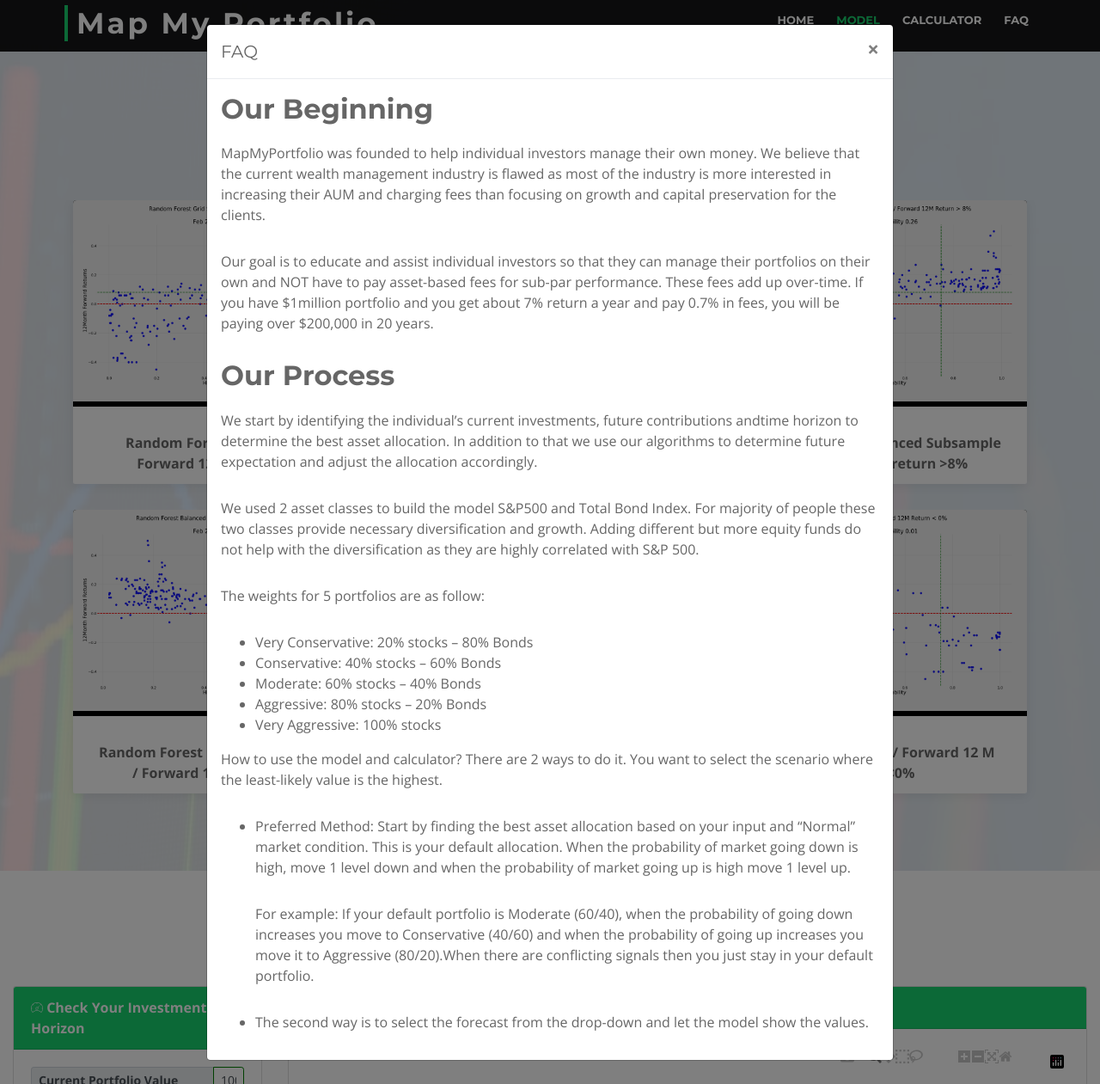
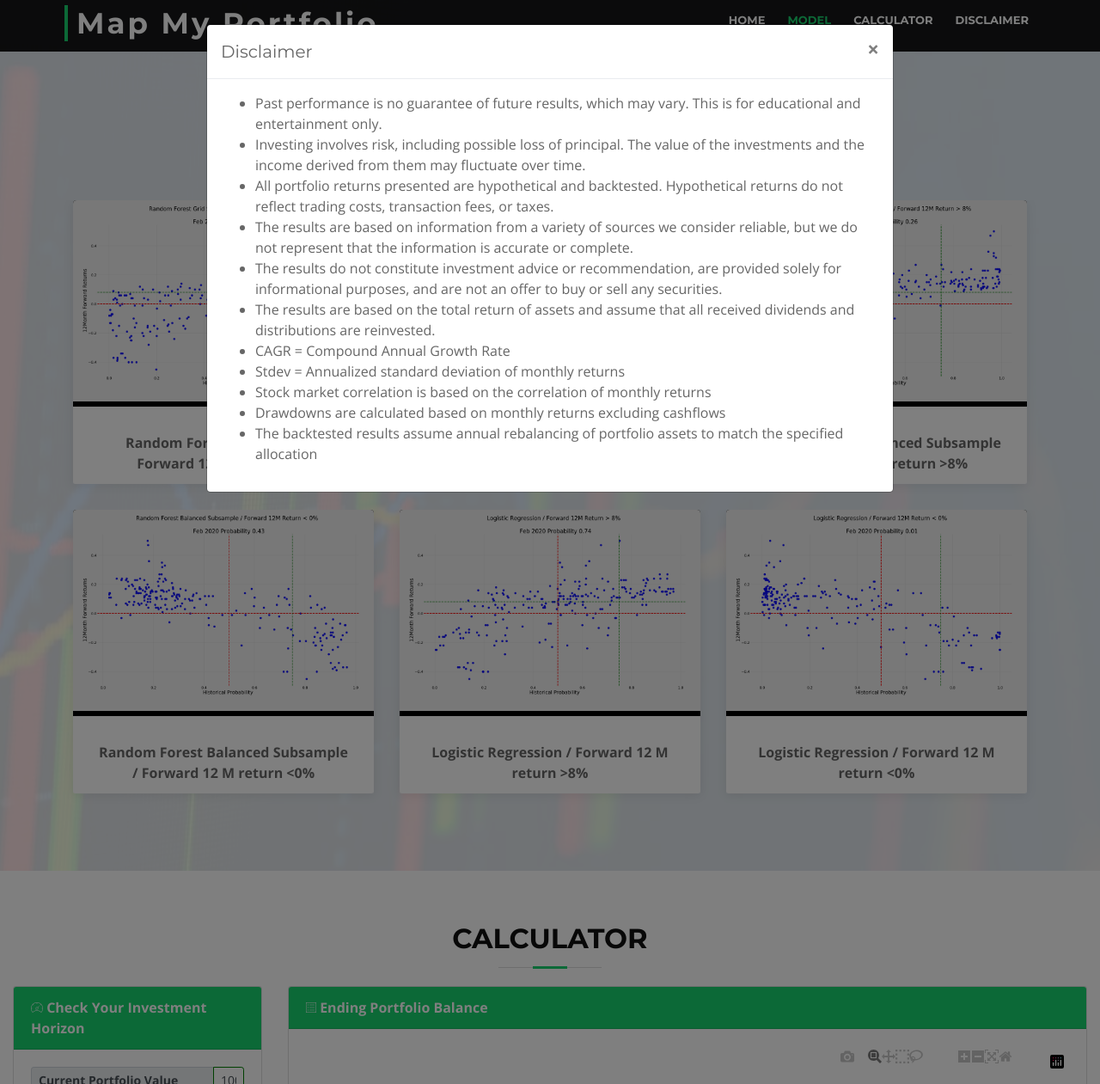
Before and after one commit to sainigurcharan/Investment-Forcasting, a Flask app: page /calc in a window 1280 px wide, after a click on "DISCLAIMER". Shown: the whole page at 86% size. Run offline with Flask 2, Linux system fonts and the light colour scheme; some libraries are stand-ins or nearby versions; some web fonts are replaced.

Commit message:
Subscride and Disclaimer button

```diff
--- a/templates/calc.html
+++ b/templates/calc.html
@@ -77,7 +77,7 @@
           <li><a href="/">Home</a></li>
           <li  class="menu-active"><a href="#portfolio">Model</a></li>
           <li><a href="#services">Calculator</a></li>
-            <li><a href="" data-toggle="modal" data-target="#exampleModalCenter">FAQ</a></li>
+            <li><a href="" data-toggle="modal" data-target="#exampleModalCenter">Disclaimer</a></li>
         </ul>
       </nav><!-- #nav-menu-container -->
     </div>
@@ -86,52 +86,31 @@
   <main id="main">
 
       <!-- ========================================
-      FAQ
+      DISCLAIMER
       ========================================== -->
       <!-- Modal -->
         <div class="modal fade" id="exampleModalCenter" tabindex="-1" role="dialog" aria-labelledby="exampleModalCenterTitle" aria-hidden="true">
           <div class="modal-dialog modal-lg" role="document">
             <div class="modal-content">
               <div class="modal-header">
-                <h5 class="modal-title" id="exampleModalLongTitle">FAQ</h5>
+                <h5 class="modal-title" id="exampleModalLongTitle">Disclaimer</h5>
                 <button type="button" class="close" data-dismiss="modal" aria-label="Close">
                   <span aria-hidden="true">&times;</span>
                 </button>
               </div>
               <div class="modal-body">
-                <h2><b>Our Beginning</b></h2>
-                  <p>MapMyPortfolio was founded to help individual investors manage their own money. We believe that the current wealth management industry is flawed as most of the industry is more interested in increasing their AUM and charging fees than focusing on growth and capital preservation for the clients.</p>
-                  <p>Our goal is to educate and assist individual investors so that they can manage their portfolios on their own and NOT have to pay asset-based fees for sub-par performance. These fees add up over-time. If you have $1million portfolio and you get about 7% return a year and pay 0.7% in fees, you will be paying over $200,000 in 20 years.</p>
-                  <h2><b>Our Process</b></h2>
-                  <p>We start by identifying the individual’s current investments, future contributions andtime horizon to determine the best asset allocation. In addition to that we use our algorithms to determine future expectation and adjust the allocation accordingly.</p>
-                  <p>We used 2 asset classes to build the model S&P500 and Total Bond Index. For majority of people these two classes provide necessary diversification and growth. Adding different but more equity funds do not help with the diversification as they are highly correlated with S&P 500.</p>
-                  <p>The weights for 5 portfolios are as follow:</p>
                   <ul>
-                      <li>
-                          Very Conservative: 20% stocks – 80% Bonds
-                      </li>
-                      <li>
-                          Conservative: 40% stocks – 60% Bonds
-                      </li>
-                      <li>
-                          Moderate: 60% stocks – 40% Bonds
-                      </li>
-                      <li>
-                          Aggressive: 80% stocks – 20% Bonds
-                      </li>
-                      <li>
-                          Very Aggressive: 100% stocks
-                      </li>
-                  </ul>
-                  <p>How to use the model and calculator? There are 2 ways to do it. You want to select the scenario where the least-likely value is the highest.</p>
-                  <ul>
-                      <li>
-                          <p>Preferred Method: Start by finding the best asset allocation based on your input and “Normal” market condition. This is your default allocation. When the probability of market going down is high, move 1 level down and when the probability of market going up is high move 1 level up.</p>
-                          <p>For example: If your default portfolio is Moderate (60/40), when the probability of going down increases you move to Conservative (40/60) and when the probability of going up increases you move it to Aggressive (80/20).When there are conflicting signals then you just stay in your default portfolio.</p>
-                      </li>
-                      <li>
-                          The second way is to select the forecast from the drop-down and let the model show the values.
-                      </li>
+                      <li>Past performance is no guarantee of future results, which may vary. This is for educational and entertainment only.</li>
+                      <li>Investing involves risk, including possible loss of principal. The value of the investments and the income derived from them may fluctuate over time.</li>
+                      <li>All portfolio returns presented are hypothetical and backtested. Hypothetical returns do not reflect trading costs, transaction fees, or taxes.</li>
+                      <li>The results are based on information from a variety of sources we consider reliable, but we do not represent that the information is accurate or complete.</li>
+                      <li>The results do not constitute investment advice or recommendation, are provided solely for informational purposes, and are not an offer to buy or sell any securities.</li>
+                      <li>The results are based on the total return of assets and assume that all received dividends and distributions are reinvested.</li>
+                      <li>CAGR = Compound Annual Growth Rate</li>
+                      <li>Stdev = Annualized standard deviation of monthly returns</li>
+                      <li>Stock market correlation is based on the correlation of monthly returns</li>
+                      <li>Drawdowns are calculated based on monthly returns excluding cashflows</li>
+                      <li>The backtested results assume annual rebalancing of portfolio assets to match the specified allocation</li>
                   </ul>
               </div>
             </div>
@@ -303,8 +282,8 @@
                             </span>
                         </div>
                         <select id="regModel" class="browser-default custom-select">
-                            <option value="Strong" text="Strong" selected>Strong</option>
-                            <option value="Normal" text="Normal">Normal</option>
+                            <option value="Strong" text="Strong">Strong</option>
+                            <option value="Normal" text="Normal"selected>Normal</option>
                             <option value="Weak" text="Weak">Weak</option>
                         </select>
                     </div>
```
Also changed, not shown: templates/index.html (+39 -0 lines).
